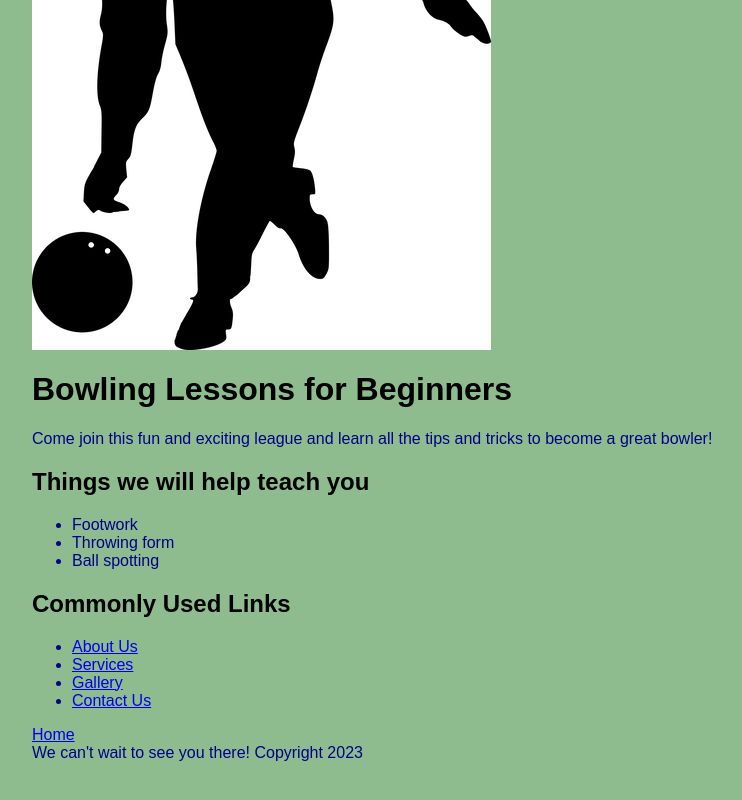
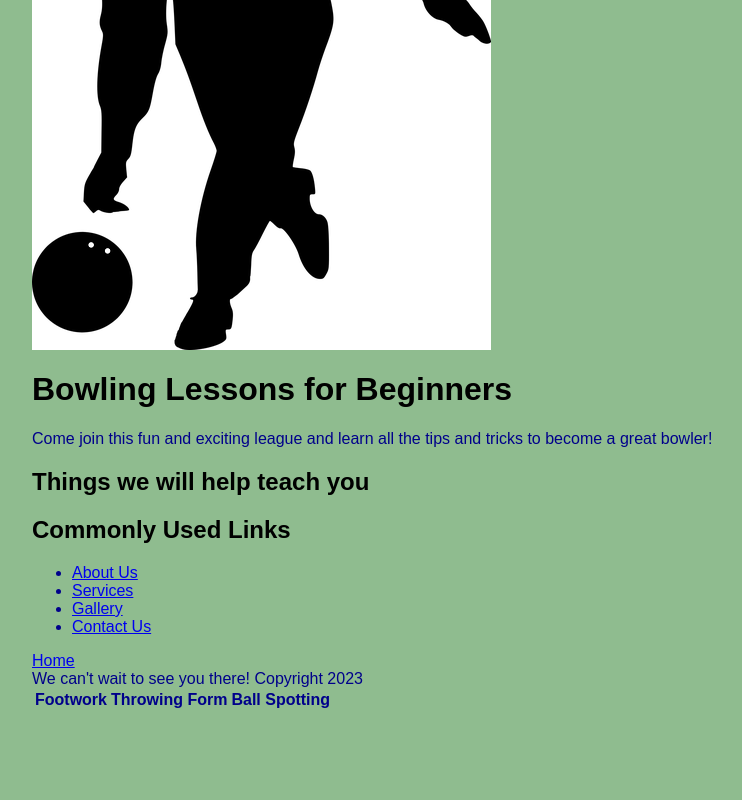
Before and after one commit to annessakester/MyPortfolio, a plain HTML site: page index.htm in a window 1280 px wide. Shown: the part 354-1154 px from the top of the page, without its empty margins (160-902 px from the left). After the commit the page ends 1130 px from the top, so only its background shows below. Drawn offline with Linux system fonts and the light colour scheme.

Commit message:
Add files via upload

```diff
--- a/index.htm
+++ b/index.htm
@@ -18,11 +18,14 @@
     <h1>Bowling Lessons for Beginners</h1>
         <p>Come join this fun and exciting league and learn all the tips and tricks to become a great bowler!</p>
    <h2>Things we will help teach you</h2>
-        <ul>
-        <li>Footwork</li>
-        <li>Throwing form</li>
-        <li>Ball spotting</li>
-        </ul>
+        <table>
+        <thead>
+                <tr>
+                    <th>Footwork</th>
+                    <th>Throwing Form</th>
+                    <th>Ball Spotting</th>
+                </tr>
+         </thead>
     <h2>Commonly Used Links</h2>
         <ul>
         <li><a href="https://annessakester.github.io/About/aboutus.html">About Us</a></li>
```
